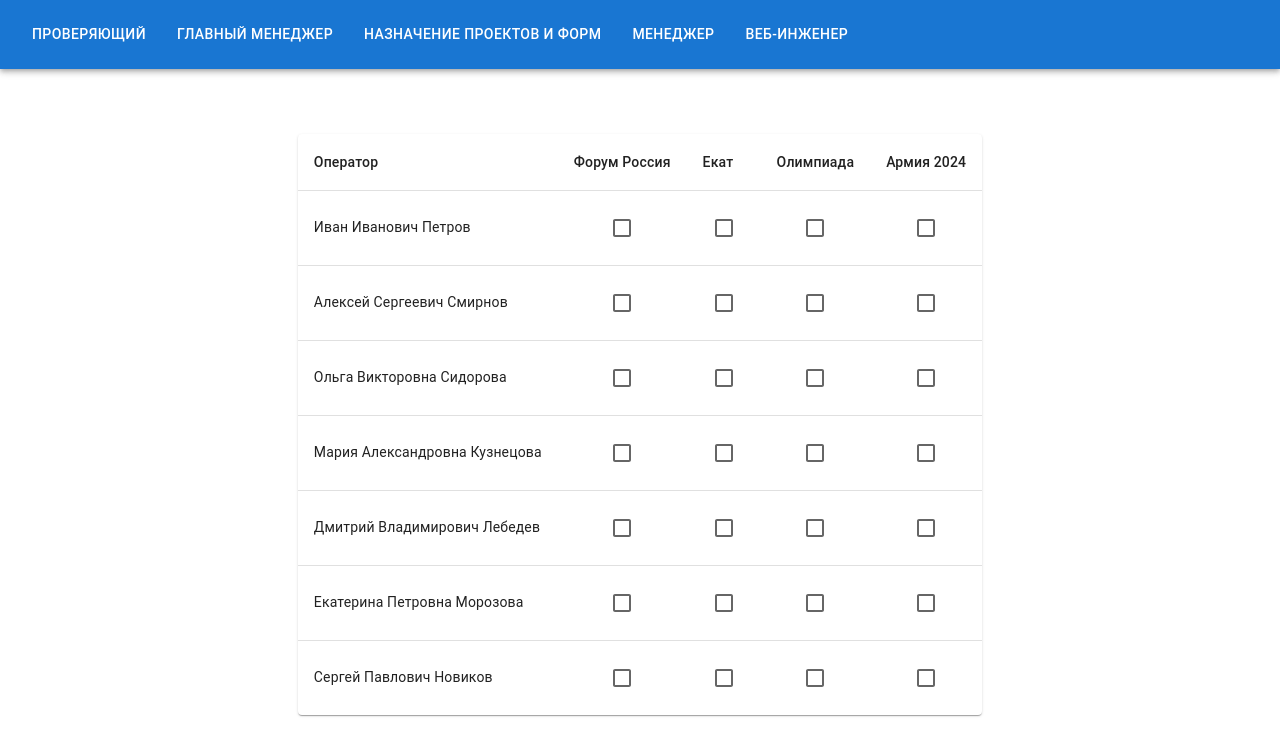
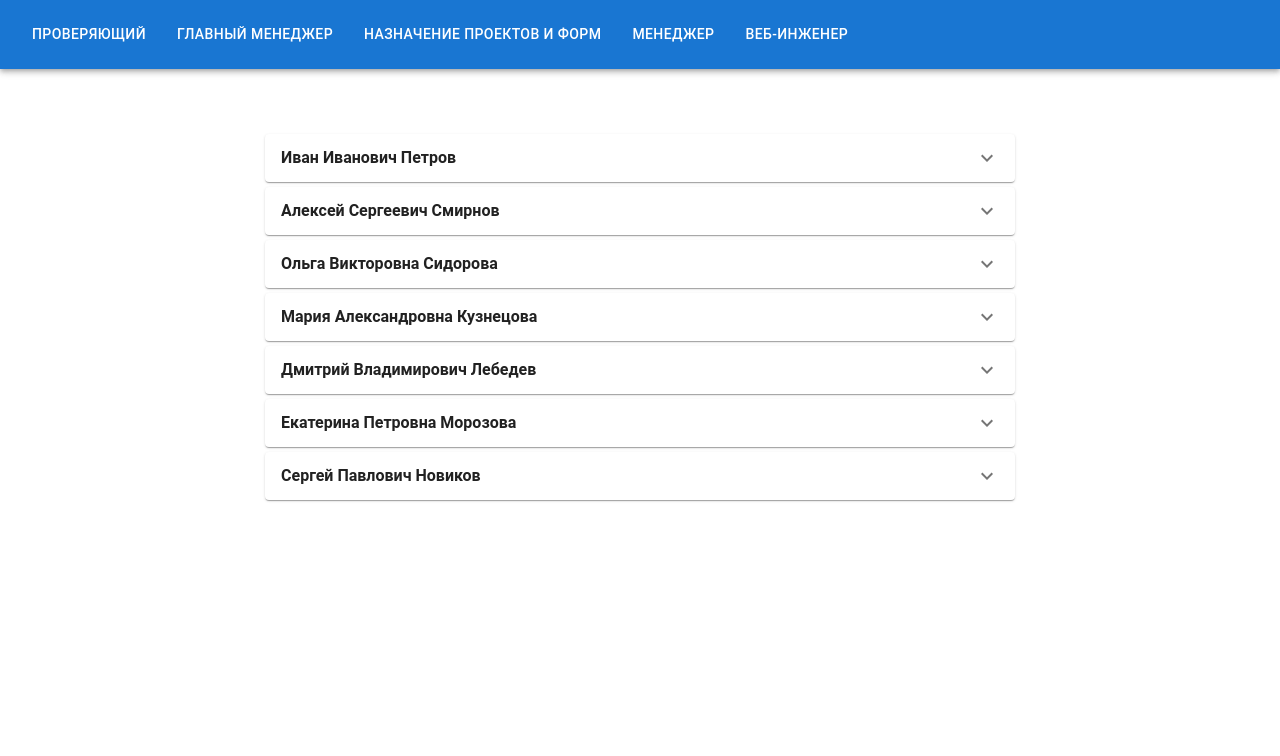
Before and after one commit to v-v-belikov/datacheck, a React (Vite) app: page / in a window 1280 px wide. Both pictures are taken after a click on the button "ГЛАВНЫЙ МЕНЕДЖЕР". Shown: the top 756 px of the page. Built offline with nearby package versions, Linux system fonts and the light colour scheme.

Commit message:
add accordions

```diff
--- a/src/pages/GeneralManagerPage.tsx
+++ b/src/pages/GeneralManagerPage.tsx
@@ -1,4 +1,5 @@
 import { Checkbox, Paper, Table, TableBody, TableCell, TableContainer, TableHead, TableRow } from "@mui/material"
+import { InspectorForms } from "./InspectorForms"
 
 
 const headers = [
@@ -11,53 +12,236 @@ const headers = [
 
 const rows = [
 {
-    operator: "Иван Иванович Петров",
-    "Форум Россия": false,
-    "Екат": false,
-    "Олимпиада": false,
-    "Армия 2024": false,
+    name: "Иван Иванович Петров",
+    events: [
+      {
+        eventName: "Чемпионат России по кёрлингу",
+        forms: [
+          {formTitle: "Форма 1"},
+          {formTitle: "Форма 2"},
+          {formTitle: "Форма 3"},
+          {formTitle: "Форма 4"},
+        ]
+      },
+      {
+        eventName: "Осенняя собачья олимпиада",
+        forms: [
+          {formTitle: "Форма 1"},
+          {formTitle: "Форма 2"},
+          {formTitle: "Форма 3"},
+        ]
+      },
+      {
+        eventName: "Форум Россия",
+        forms: [
+          {formTitle: "Форма 1"},
+          {formTitle: "Форма 2"},
+          {formTitle: "Форма 3"},
+          {formTitle: "Форма 4"},
+          {formTitle: "Форма 5"},
+          {formTitle: "Форма 6"},
+        ]
+      },
+    ]
+
 },
 {
-    operator: "Алексей Сергеевич Смирнов",
-    "Форум Россия": false,
-    "Екат": false,
-    "Олимпиада": false,
-    "Армия 2024": false,
+    name: "Алексей Сергеевич Смирнов",
+    events: [
+      {
+        eventName: "Чемпионат России по кёрлингу",
+        forms: [
+          {formTitle: "Форма 1"},
+          {formTitle: "Форма 2"},
+          {formTitle: "Форма 3"},
+          {formTitle: "Форма 4"},
+        ]
+      },
+      {
+        eventName: "Осенняя собачья олимпиада",
+        forms: [
+          {formTitle: "Форма 1"},
+          {formTitle: "Форма 2"},
+          {formTitle: "Форма 3"},
+        ]
+      },
+      {
+        eventName: "Форум Россия",
+        forms: [
+          {formTitle: "Форма 1"},
+          {formTitle: "Форма 2"},
+          {formTitle: "Форма 3"},
+          {formTitle: "Форма 4"},
+          {formTitle: "Форма 5"},
+          {formTitle: "Форма 6"},
+        ]
+      },
+    ]
 },
 {
-    operator: "Ольга Викторовна Сидорова",
-    "Форум Россия": false,
-    "Екат": false,
-    "Олимпиада": false,
-    "Армия 2024": false,
+    name: "Ольга Викторовна Сидорова",
+    events: [
+      {
+        eventName: "Чемпионат России по кёрлингу",
+        forms: [
+          {formTitle: "Форма 1"},
+          {formTitle: "Форма 2"},
+          {formTitle: "Форма 3"},
+          {formTitle: "Форма 4"},
+        ]
+      },
+      {
+        eventName: "Осенняя собачья олимпиада",
+        forms: [
+          {formTitle: "Форма 1"},
+          {formTitle: "Форма 2"},
+          {formTitle: "Форма 3"},
+        ]
+      },
+      {
+        eventName: "Форум Россия",
+        forms: [
+          {formTitle: "Форма 1"},
+          {formTitle: "Форма 2"},
+          {formTitle: "Форма 3"},
+          {formTitle: "Форма 4"},
+          {formTitle: "Форма 5"},
+          {formTitle: "Форма 6"},
+        ]
+      },
+    ]
 },
 {
-    operator: "Мария Александровна Кузнецова",
-    "Форум Россия": false,
-    "Екат": false,
-    "Олимпиада": false,
-    "Армия 2024": false,
+    name: "Мария Александровна Кузнецова",
+    events: [
+      {
+        eventName: "Чемпионат России по кёрлингу",
+        forms: [
+          {formTitle: "Форма 1"},
+          {formTitle: "Форма 2"},
+          {formTitle: "Форма 3"},
+          {formTitle: "Форма 4"},
+        ]
+      },
+      {
+        eventName: "Осенняя собачья олимпиада",
+        forms: [
+          {formTitle: "Форма 1"},
+          {formTitle: "Форма 2"},
+          {formTitle: "Форма 3"},
+        ]
+      },
+      {
+        eventName: "Форум Россия",
+        forms: [
+          {formTitle: "Форма 1"},
+          {formTitle: "Форма 2"},
+          {formTitle: "Форма 3"},
+          {formTitle: "Форма 4"},
+          {formTitle: "Форма 5"},
+          {formTitle: "Форма 6"},
+        ]
+      },
+    ]
 },
 {
-    operator: "Дмитрий Владимирович Лебедев",
-    "Форум Россия": false,
-    "Екат": false,
-    "Олимпиада": false,
-    "Армия 2024": false,
+    name: "Дмитрий Владимирович Лебедев",
+    events: [
+      {
+        eventName: "Чемпионат России по кёрлингу",
+        forms: [
+          {formTitle: "Форма 1"},
+          {formTitle: "Форма 2"},
+          {formTitle: "Форма 3"},
+          {formTitle: "Форма 4"},
+        ]
+      },
+      {
+        eventName: "Осенняя собачья олимпиада",
+        forms: [
+          {formTitle: "Форма 1"},
+          {formTitle: "Форма 2"},
+          {formTitle: "Форма 3"},
+        ]
+      },
+      {
+        eventName: "Форум Россия",
+        forms: [
+          {formTitle: "Форма 1"},
+          {formTitle: "Форма 2"},
+          {formTitle: "Форма 3"},
+          {formTitle: "Форма 4"},
+          {formTitle: "Форма 5"},
+          {formTitle: "Форма 6"},
+        ]
+      },
+    ]
 },
 {
-    operator: "Екатерина Петровна Морозова",
-    "Форум Россия": false,
-    "Екат": false,
-    "Олимпиада": false,
-    "Армия 2024": false,
+    name: "Екатерина Петровна Морозова",
+    events: [
+      {
+        eventName: "Чемпионат России по кёрлингу",
+        forms: [
+          {formTitle: "Форма 1"},
+          {formTitle: "Форма 2"},
+          {formTitle: "Форма 3"},
+          {formTitle: "Форма 4"},
+        ]
+      },
+      {
+        eventName: "Осенняя собачья олимпиада",
+        forms: [
+          {formTitle: "Форма 1"},
+          {formTitle: "Форма 2"},
+          {formTitle: "Форма 3"},
+        ]
+      },
+      {
+        eventName: "Форум Россия",
+        forms: [
+          {formTitle: "Форма 1"},
+          {formTitle: "Форма 2"},
+          {formTitle: "Форма 3"},
+          {formTitle: "Форма 4"},
+          {formTitle: "Форма 5"},
+          {formTitle: "Форма 6"},
+        ]
+      },
+    ]
 },
 {
-    operator: "Сергей Павлович Новиков",
-    "Форум Россия": false,
-    "Екат": false,
-    "Олимпиада": false,
-    "Армия 2024": false,
+    name: "Сергей Павлович Новиков",
+    events: [
+      {
+        eventName: "Чемпионат России по кёрлингу",
+        forms: [
+          {formTitle: "Форма 1"},
+          {formTitle: "Форма 2"},
+          {formTitle: "Форма 3"},
+          {formTitle: "Форма 4"},
+        ]
+      },
+      {
+        eventName: "Осенняя собачья олимпиада",
+        forms: [
+          {formTitle: "Форма 1"},
+          {formTitle: "Форма 2"},
+          {formTitle: "Форма 3"},
+        ]
+      },
+      {
+        eventName: "Форум Россия",
+        forms: [
+          {formTitle: "Форма 1"},
+          {formTitle: "Форма 2"},
+          {formTitle: "Форма 3"},
+          {formTitle: "Форма 4"},
+          {formTitle: "Форма 5"},
+          {formTitle: "Форма 6"},
+        ]
+      },
+    ]
 },
 // {
 //     operator: "Анна Борисовна Иванова",
@@ -82,8 +266,14 @@ const rows = [
 export const GeneralManagerPage = () => {
   return (
     <div style={{display: "flex", justifyContent: "center", height: "100vh", paddingTop: "50px"}}>
-      <div>
-        <TableContainer component={Paper}>
+      <div style={{width: "750px"}}>
+        {rows.map(operator => (
+            <InspectorForms
+              name={operator.name}
+              events={operator.events}
+            />
+        ))}
+        {/* <TableContainer component={Paper}>
           <Table sx={{ minWidth: 650 }} aria-label="simple table">
             <TableHead>
               <TableRow>
@@ -109,7 +299,7 @@ export const GeneralManagerPage = () => {
               ))}
             </TableBody>
           </Table>
-        </TableContainer>
+        </TableContainer> */}
       </div>
     </div>
   )
--- /dev/null
+++ b/src/pages/InspectorForms.tsx
@@ -0,0 +1,52 @@
+import Accordion from '@mui/material/Accordion';
+import AccordionActions from '@mui/material/AccordionActions';
+import AccordionSummary from '@mui/material/AccordionSummary';
+import AccordionDetails from '@mui/material/AccordionDetails';
+import ExpandMoreIcon from '@mui/icons-material/ExpandMore';
+import Button from '@mui/material/Button';
+import { Checkbox } from '@mui/material';
+
+interface Props {
+  name: string;
+  events:  Array<{
+    eventName: string;
+    forms: Array<{
+      formTitle: string;
+    }>
+  }>
+}
+
+export const InspectorForms: React.FC<Props> = ({name, events}) => {
+  return (
+    <div>
+      <Accordion style={{marginBottom: "5px"}}>
+        <AccordionSummary
+          expandIcon={<ExpandMoreIcon />}
+          aria-controls="panel1-content"
+          id="panel1-header"
+          style={{fontWeight: 'bold'}}
+        >
+          {name}
+        </AccordionSummary>
+        <AccordionDetails>
+          {
+            events.map(event => (
+              <div style={{marginBottom: "25px"}}>
+                <div style={{display: "flex", alignItems: "center", fontWeight: "bold", fontSize: "16px", marginLeft: "11px", marginBottom: "15px"}}>
+                  {event.eventName}
+                </div>
+                <div style={{display: "flex", flexWrap: "wrap"}}>
+                  {event.forms.map(form => (
+                    <div style={{display: "flex", alignItems: "center"}}>
+                      <Checkbox/> {form.formTitle}
+                    </div>
+                  ))}
+                </div>
+              </div>
+            ))
+          }
+        </AccordionDetails>
+      </Accordion>
+    </div>
+  );
+}
```
